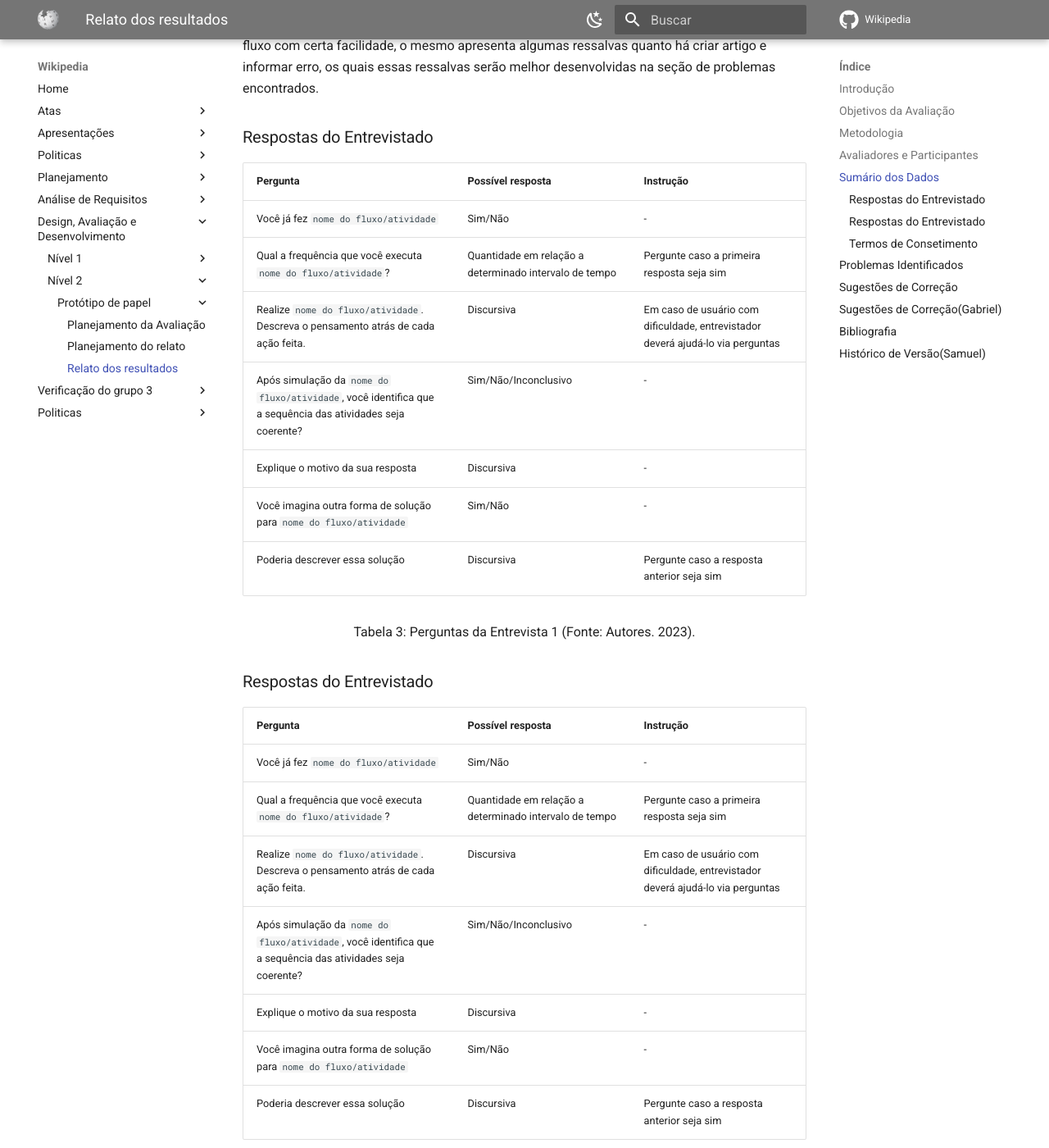
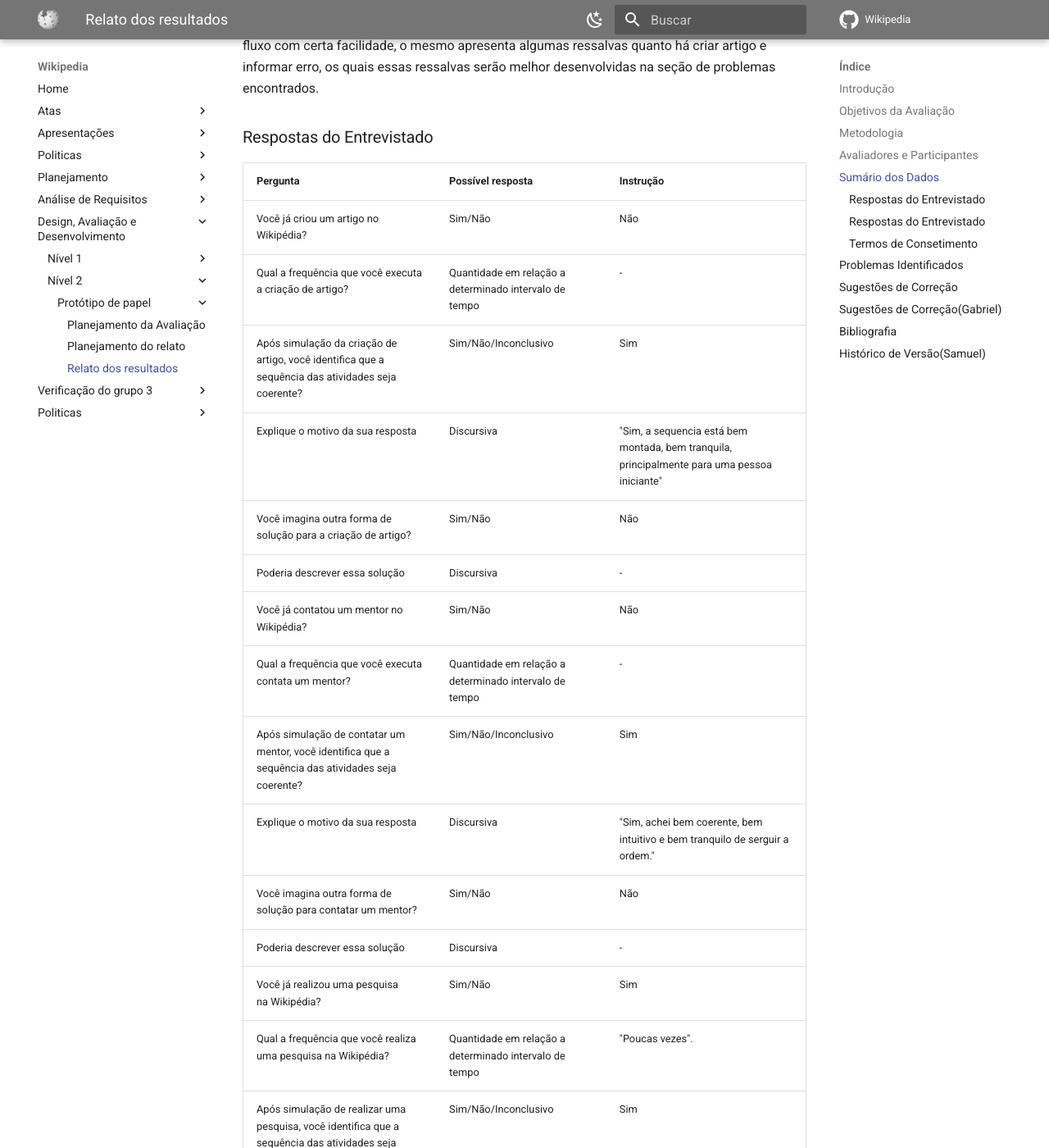
Before and after one commit to Interacao-Humano-Computador/2023.1-Wikipedia, an MkDocs documentation site: the page built from docs/design-avaliacao-desenvolvimento/nivel2/prototipoDePapel/relatoDosResultados.md, in a window 1280 px wide and 1400 px high, scrolled down 2486 px. Shown: the whole window at 82% size. Built offline with MkDocs 1.6.1 and Material for MkDocs 9.7.7, drawn with Linux system fonts in a browser that asks for light colours; comment, search, counter and statistics services are not loaded; some of the changed text lies outside the part shown.

Commit message:
adicionando respostas
Co-authored-by: oo7gabriel <gabrielfsacademico@gmail.com>

```diff
--- a/docs/design-avaliacao-desenvolvimento/nivel2/prototipoDePapel/relatoDosResultados.md
+++ b/docs/design-avaliacao-desenvolvimento/nivel2/prototipoDePapel/relatoDosResultados.md
@@ -58,15 +58,32 @@ A entrevista 2 realizada com Pedro Rosa, apesar de saber as atividades e consegu
 
 ### Respostas do Entrevistado
 
-| Pergunta                                                                                                          | Possível resposta                                       | Instrução                                                                        |
-| ----------------------------------------------------------------------------------------------------------------- | -------------------------------------------------------- | ---------------------------------------------------------------------------------- |
-| Você já fez `nome do fluxo/atividade`                                                                         | Sim/Não                                                 | -                                                                                  |
-| Qual a frequência que você executa `nome do fluxo/atividade`?                                                 | Quantidade em relação a determinado intervalo de tempo | Pergunte caso a primeira resposta seja sim                                         |
-| Realize `nome do fluxo/atividade`. Descreva o pensamento atrás de cada ação feita.                           | Discursiva                                               | Em caso de usuário com dificuldade, entrevistador deverá ajudá-lo via perguntas |
-| Após simulação da `nome do fluxo/atividade`, você identifica que a sequência das atividades seja coerente? | Sim/Não/Inconclusivo                                    | -                                                                                  |
-| Explique o motivo da sua resposta                                                                                 | Discursiva                                               | -                                                                                  |
-| Você imagina outra forma de solução para `nome do fluxo/atividade`                                           | Sim/Não                                                 | -                                                                                  |
-| Poderia descrever essa solução                                                                                  | Discursiva                                               | Pergunte caso a resposta anterior seja sim                                         |
+| Pergunta                                                                                                     | Possível resposta                                       | Instrução                                                                                                   |
+| ------------------------------------------------------------------------------------------------------------ | -------------------------------------------------------- | ------------------------------------------------------------------------------------------------------------- |
+| Você já criou um artigo no Wikipédia?                                                                     | Sim/Não                                                 | Não                                                                                                          |
+| Qual a frequência que você executa a criação de artigo?                                                  | Quantidade em relação a determinado intervalo de tempo | -                                                                                                             |
+| Após simulação da criação de artigo, você identifica que a sequência das atividades seja coerente?    | Sim/Não/Inconclusivo                                    | Sim                                                                                                           |
+| Explique o motivo da sua resposta                                                                            | Discursiva                                               | "Sim, a sequencia está bem montada, bem tranquila, principalmente para uma pessoa iniciante"                 |
+| Você imagina outra forma de solução para a criação de artigo?                                           | Sim/Não                                                 | Não                                                                                                          |
+| Poderia descrever essa solução                                                                             | Discursiva                                               | -                                                                                                             |
+| Você já contatou um mentor no Wikipédia?                                                                  | Sim/Não                                                 | Não                                                                                                          |
+| Qual a frequência que você executa contata um mentor?                                                      | Quantidade em relação a determinado intervalo de tempo | -                                                                                                             |
+| Após simulação de contatar um mentor, você identifica que a sequência das atividades seja coerente?     | Sim/Não/Inconclusivo                                    | Sim                                                                                                           |
+| Explique o motivo da sua resposta                                                                            | Discursiva                                               | "Sim, achei bem coerente, bem intuitivo e bem tranquilo de serguir a ordem."                                 |
+| Você imagina outra forma de solução para contatar um mentor?                                              | Sim/Não                                                 | Não                                                                                                          |
+| Poderia descrever essa solução                                                                             | Discursiva                                               | -                                                                                                             |
+| Você já realizou uma pesquisa na Wikipédia?                                                             | Sim/Não                                                 | Sim                                                                                                           |
+| Qual a frequência que você realiza uma pesquisa na Wikipédia?                                             | Quantidade em relação a determinado intervalo de tempo | "Poucas vezes".                                                                                               |
+| Após simulação de realizar uma pesquisa, você identifica que a sequência das atividades seja coerente? | Sim/Não/Inconclusivo                                    | Sim                                                                                                           |
+| Explique o motivo da sua resposta                                                                            | Discursiva                                               | "Achei realmente tranquilo, também na parte estética está bem intuitivo, bem melhor como é atualmente"."" |
+| Você imagina outra forma de solução para realizar uma pesquisa?                                           | Sim/Não                                                 | Não                                                                                                          |
+| Poderia descrever essa solução                                                                             | Discursiva                                               | -                                                                                                             |
+| Você já informou criou uma discussão na Wikipédia?                                                       | Sim/Não                                                 | Não                                                                                                          |
+| Qual a frequência que você cria uma discussão na Wikipédia?                                              | Quantidade em relação a determinado intervalo de tempo | -                                                                                                             |
+| Após simulação de criar discussão, você identifica que a sequência das atividades seja coerente?       | Sim/Não/Inconclusivo                                    | Sim                                                                                                           |
+| Explique o motivo da sua resposta                                                                            | Poderia descrever essa solução                         | "Sim, achei bem tranquilo criar um fluxo".""                                                                  |
+| Você imagina outra forma de solução para criar uma discussão?                                            | Sim/Não                                                 | Não                                                                                                          |
+| Poderia descrever essa solução                                                                             | Discursiva                                               | -                                                                                                             |
 
 <div style="text-align: center">
     <p> Tabela 3: Perguntas da Entrevista 1 (Fonte: Autores. 2023).</p>
```
